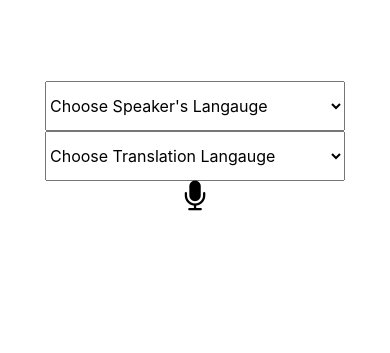
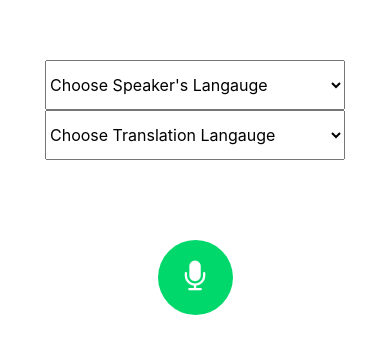
Before and after one commit to DavidGcastro/WDF-hackathon, a React Native app: screen / in a window 390 px wide. Shown: the part 275-628 px from the top of the page. Built offline with nearby package versions, Linux system fonts and the light colour scheme.

Commit message:
style(app) Create button style to be circle with green background

```diff
--- a/App.js
+++ b/App.js
@@ -25,8 +25,8 @@ export default class App extends React.Component {
           <Picker.Item label="Spanish" value="Spanish" />
           <Picker.Item label="English" value="English" />
         </Picker>
-        <TouchableOpacity>
-          <FontAwesome name="microphone" size={32} />
+        <TouchableOpacity style={styles.button}>
+          <FontAwesome name="microphone" size={32} color="white"/>
         </TouchableOpacity>
 
       </View>
@@ -41,4 +41,13 @@ const styles = StyleSheet.create({
     alignItems: 'center',
     justifyContent: 'center',
   },
+  button: {
+    backgroundColor: '#00D86C',
+    height: 75,
+    width: 75,
+    alignItems: 'center',
+    justifyContent: 'center',
+    borderRadius: 50,
+    top: 80
+  }
 });
```
